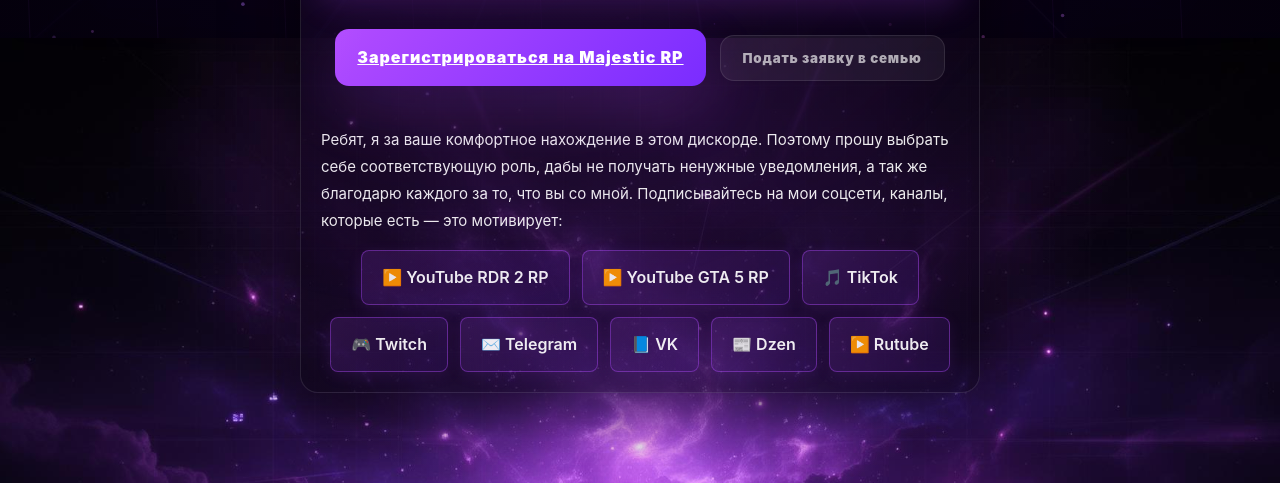
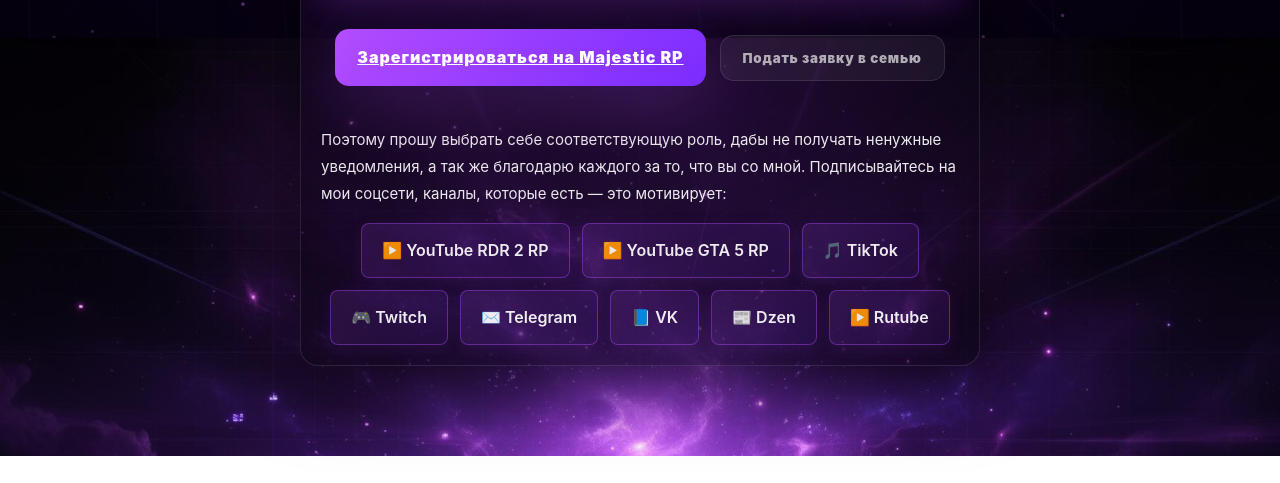
Before and after one commit to romaurinoo-rgb/fargo, a website: page index.html in a window 1280 px wide. Shown: the part 762-1245 px from the top of the page. After the commit the page ends 1218 px from the top, so only its background shows below. Drawn offline with Linux system fonts and the light colour scheme.

Commit message:
Update index.html

```diff
--- a/index.html
+++ b/index.html
@@ -88,7 +88,7 @@
 
             <div class="social-announce" style="margin-top:20px;">
               <p class="info-text">
-                Ребят, я за ваше комфортное нахождение в этом дискорде. Поэтому прошу выбрать себе соответствующую роль, дабы не получать ненужные уведомления, а так же благодарю каждого за то, что вы со мной. Подписывайтесь на мои соцсети, каналы, которые есть — это мотивирует:
+                Поэтому прошу выбрать себе соответствующую роль, дабы не получать ненужные уведомления, а так же благодарю каждого за то, что вы со мной. Подписывайтесь на мои соцсети, каналы, которые есть — это мотивирует:
               </p>
 
               <div class="social-links-container">
```
